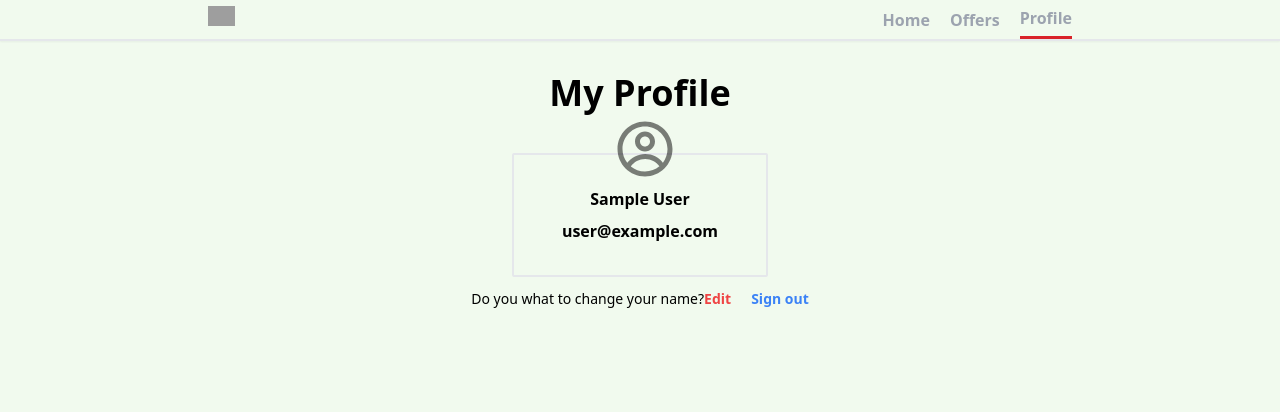
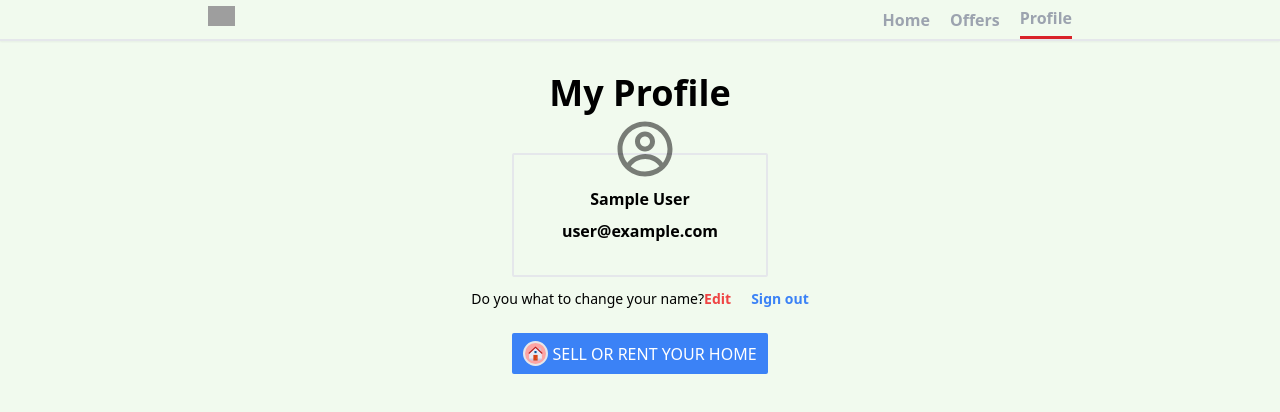
Before and after one commit to adarsh23012003/Firebase-realtor-clone-react, a React (Create React App) app: page /profile in a window 1280 px wide. Shown: the top 412 px of the page. Built offline with nearby package versions, Linux system fonts and the light colour scheme; no server answers; sample sign-in values are in the browser's storage; grey boxes are pictures that could not be loaded.

Commit message:
button created for create-listing

```diff
--- a/src/pages/Profile/index.js
+++ b/src/pages/Profile/index.js
@@ -5,6 +5,8 @@ import { CgProfile } from "react-icons/cg";
 import { useNavigate } from "react-router";
 import { toast } from "react-toastify";
 import { db } from "../../Firebase/Firebase";
+import { Link } from "react-router-dom";
+import { FcHome } from "react-icons/fc";
 
 function Profile() {
   const auth = getAuth();
@@ -40,7 +42,7 @@ function Profile() {
       {/* popup box */}
       <div>
         {isOpen && (
-          <div className='bg-black/70 fixed z-30 bg-opacity-10 flex h-screen justify-center items-center'>
+          <div className='bg-black/70 fixed z-30 bg-opacity-10 flex h-screen w-full justify-center items-center'>
             <div className='bg-white max-w-sm md:w-1/3 sm:w-1/2 mx-2 sm:mx-0 rounded-sm p-5'>
               <div className='py-3'>
                 <input
@@ -119,6 +121,28 @@ function Profile() {
           Sign out
         </div>
       </div>
+      {/*   Sell or rent your home button */}
+      <div className='flex justify-center py-3'>
+        <div className='mx-3 w-72 sm:w-1/3 lg:w-1/5'>
+          <button
+            className='bg-blue-500 font-medium text-white w-full rounded-sm p-2'
+            onClick={() => {
+              navigate("/create-listing");
+            }}
+          >
+            <Link
+              to='/create-listing'
+              className='flex justify-center items-center gap-1 uppercase'
+            >
+              <FcHome
+                size={25}
+                className=' bg-red-300 rounded-full p-0.5 border-2'
+              />
+              Sell or rent your home
+            </Link>
+          </button>
+        </div>
+      </div>
     </>
   );
 }
```
